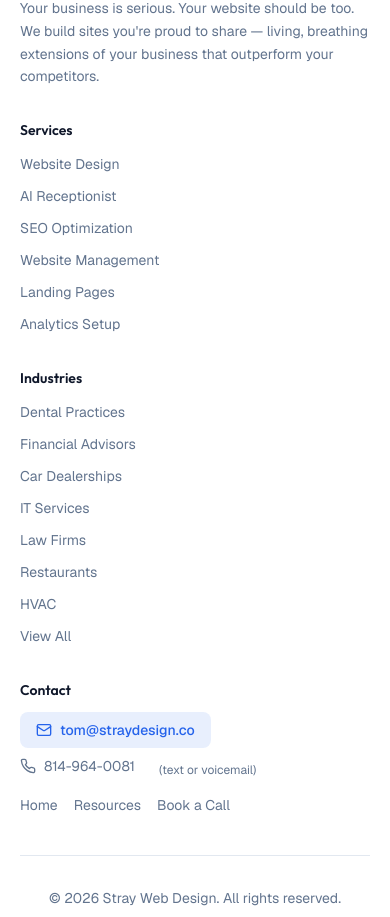
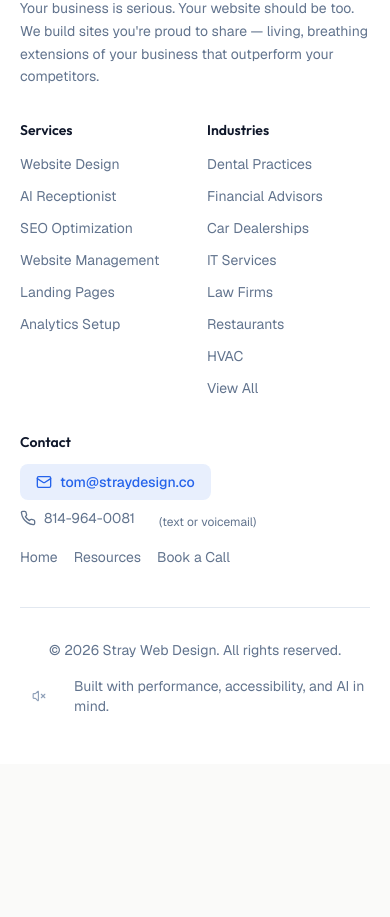
Before and after one commit to straydesign/straywebdesign, a Next.js app: page / in a window 390 px wide. Shown: the part 8800-9717 px from the top of the page. After the commit the page ends 9564 px from the top, so only its background shows below. Built offline with nearby package versions, Linux system fonts and the light colour scheme.

Commit message:
fix: footer Services + Industries side by side on mobile
Wraps the two link columns in a grid-cols-2 container on mobile
with sm:contents so they flow back into the parent grid at sm+.
Cuts the footer height roughly in half on mobile.

```diff
--- a/src/components/layout/Footer.tsx
+++ b/src/components/layout/Footer.tsx
@@ -51,7 +51,8 @@
             </p>
           </div>
 
-          {/* Services */}
+          {/* Services + Industries — side by side on mobile */}
+          <div className="grid grid-cols-2 gap-6 sm:contents">
             <div>
               <h3 className="mb-3 font-display text-sm font-semibold text-navy">
                 Services
@@ -70,7 +71,6 @@
               </ul>
             </div>
 
-          {/* Industries */}
             <div>
               <h3 className="mb-3 font-display text-sm font-semibold text-navy">
                 Industries
@@ -87,6 +87,7 @@
                   </li>
                 ))}
               </ul>
+            </div>
           </div>
 
           {/* Contact */}
```
Lines whose indentation alone changed are shown as unchanged.
